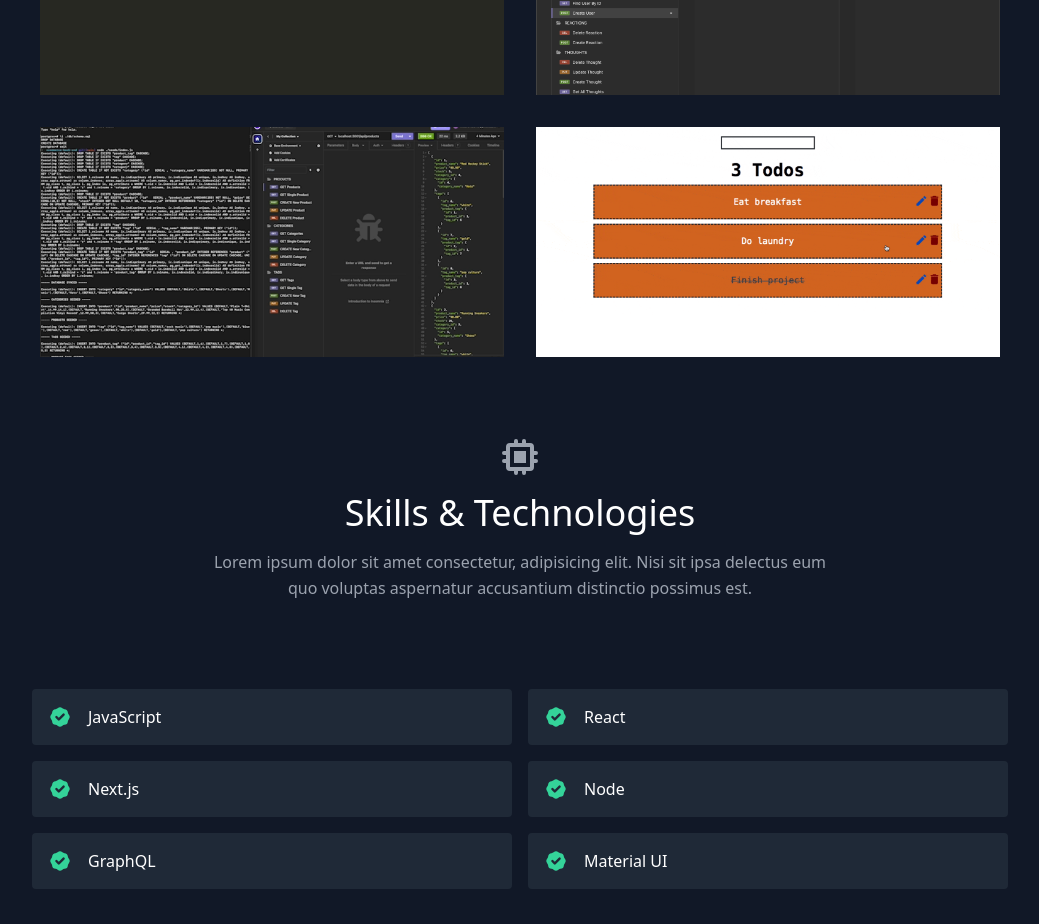
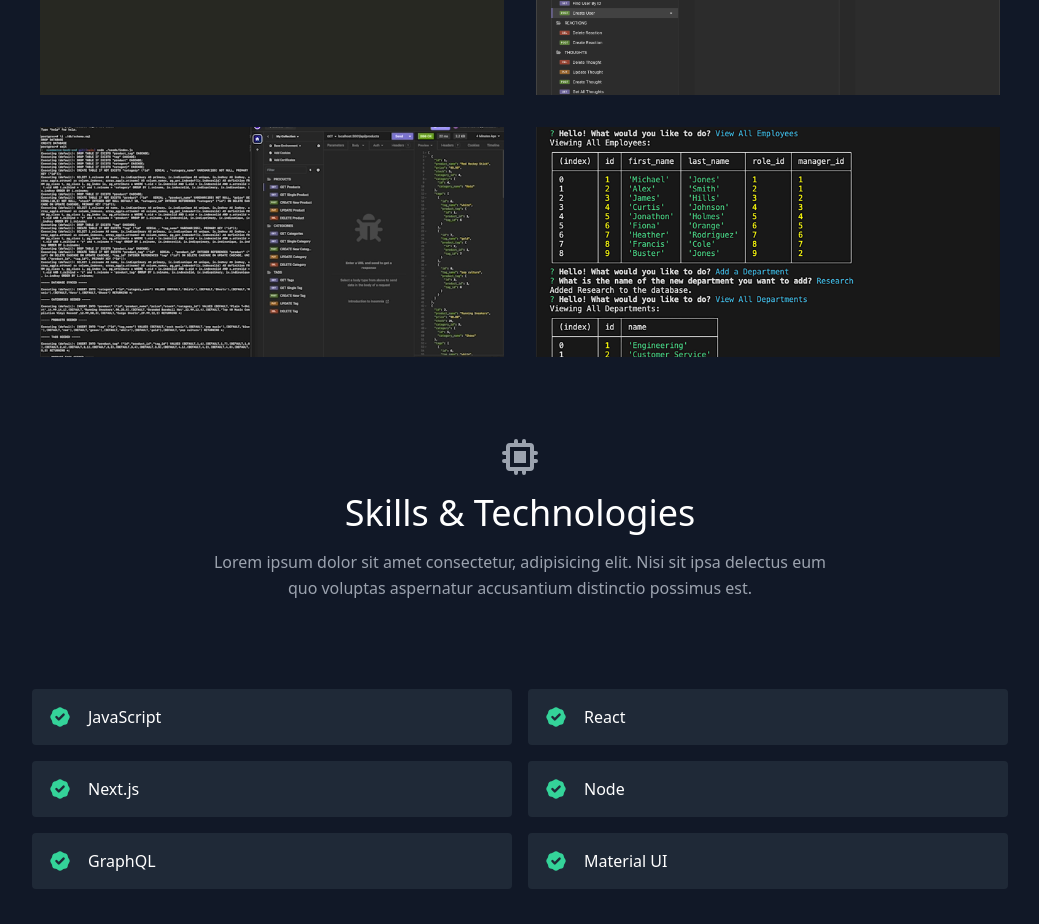
Before and after one commit to lowerym/react-portfolio, a React (Create React App) app: page / in a window 1280 px wide. Shown: the part 960-1884 px from the top of the page, without its empty margins (120-1159 px from the left). Built offline with nearby package versions, Linux system fonts and the light colour scheme.

Commit message:
Added new project

```diff
--- a/src/data.js
+++ b/src/data.js
@@ -24,12 +24,12 @@ export const projects = [
     link: "https://drive.google.com/file/d/1licOZllqTeRiC9FC-oE6GPwm7whmZBo-/view?usp=drive_link",
   },
   {
-    title: "Epic Todo App",
-    subtitle: "React Hooks",
+    title: "Employee Tracker",
+    subtitle: "Inquirer and MySQL2",
     description:
-      "Lorem ipsum dolor sit amet consectetur adipisicing elit. Praesentium dolore rerum laborum iure enim sint nemo omnis voluptate exercitationem eius?",
-    image: "./project-4.gif",
-    link: "https://pythonbootcamp.com",
+      "This is a command-line application that manages a company's database that utilizes Inquirer, MySQL2, and Console Table.",
+    image: "./assets/project-4.png",
+    link: "https://drive.google.com/file/d/15FVpAGdEdy41EiFNE1gkL95qUCSNfV4q/view",
   },
 ];
 
```
Also changed, not shown: public/assets/project-4.png (added).
